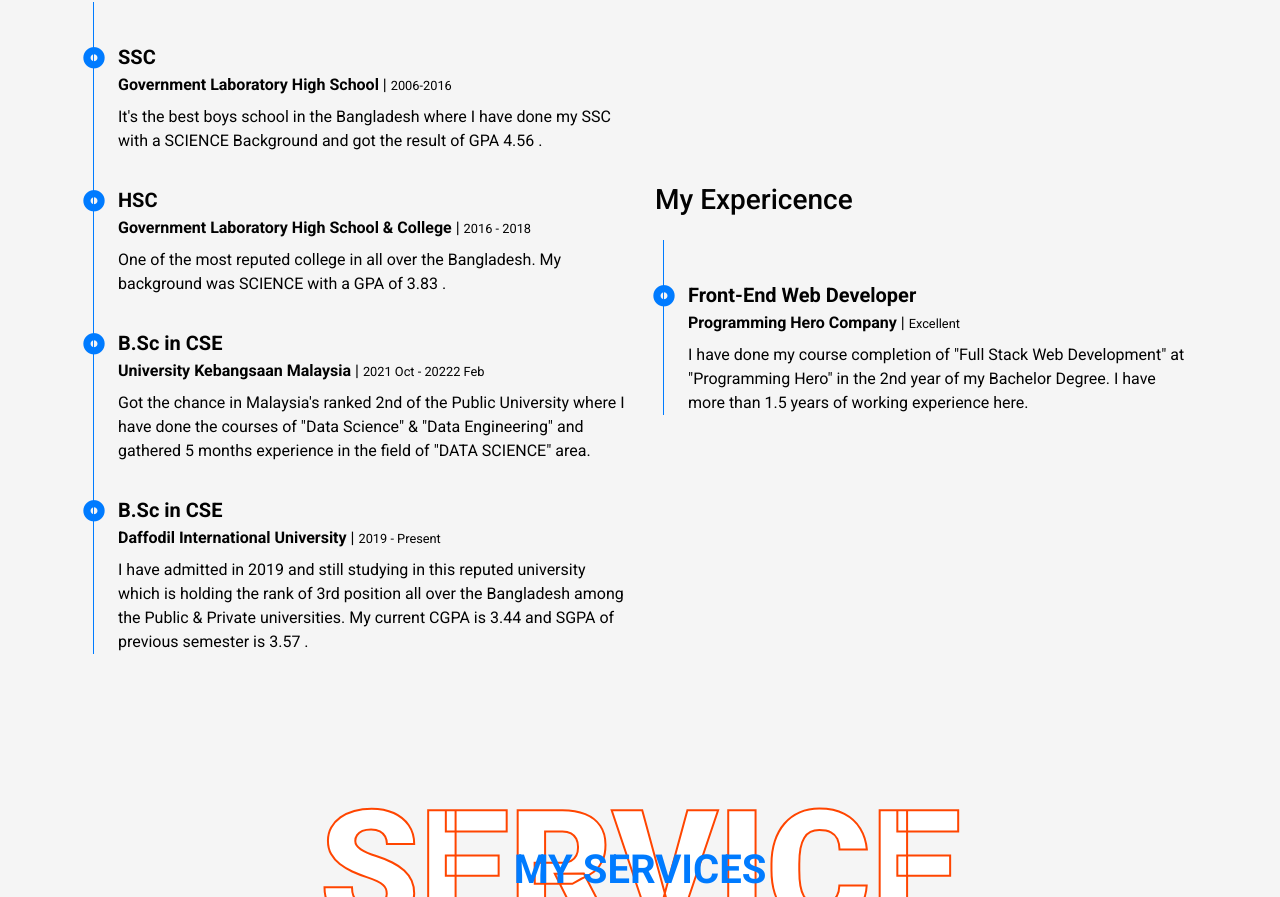
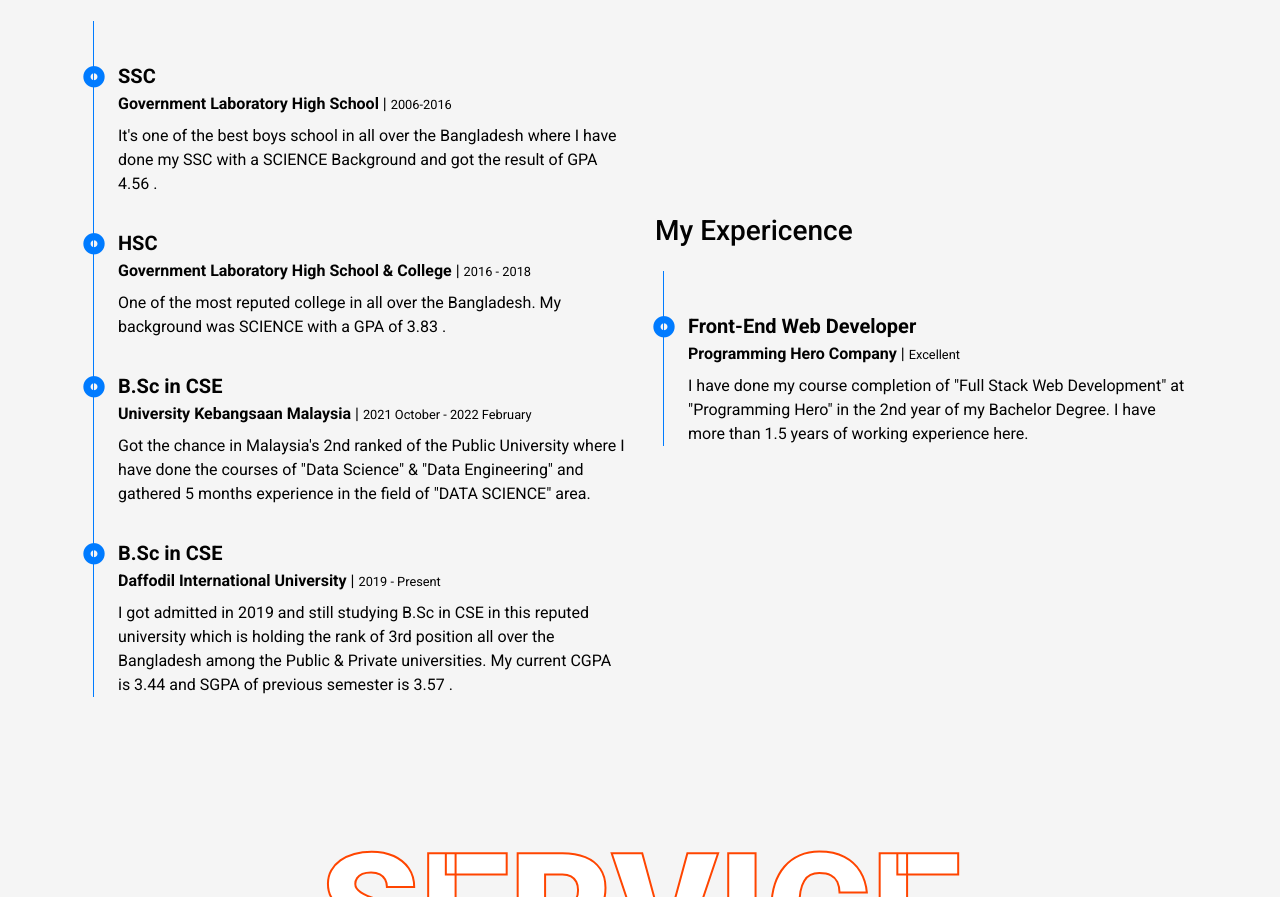
Before and after one commit to asif-599-nawaz/final-personal-portfolio, a plain HTML site: page index.html in a window 1280 px wide. Shown: the part 2299-3196 px from the top of the page. Drawn offline with nearby package versions, Linux system fonts and the light colour scheme.

Commit message:
IT'S DONE

```diff
--- a/index.html
+++ b/index.html
@@ -96,11 +96,11 @@
                         <div class="col-sm-6 py-2"><h6>Name: <span class="text-secondary">Asif Nawaz</span></h6></div>
                         <div class="col-sm-6 py-2"><h6>Birthday: <span class="text-secondary">5th November 1999</span></h6></div>
                         <div class="col-sm-6 py-2"><h6>Degree: <span class="text-secondary">B.Sc in CSE</span></h6></div>
-                        <div class="col-sm-6 py-2"><h6>Experience: <span class="text-secondary">2 Years</span></h6></div>
+                        <div class="col-sm-6 py-2"><h6>Experience: <span class="text-secondary">1.5 Years</span></h6></div>
                         <div class="col-sm-6 py-2"><h6>Phone: <span class="text-secondary">+8801882679101</span></h6></div>
-                        <div class="col-sm-6 py-2"><h6>Email: <span class="text-secondary">nawaz.ador999@gmail.com</span></h6></div>
+                        <div class="col-sm-6 py-2"><h6>Email: <span class="text-secondary">asif15-2499@diu.edu.bd <br> nawaz.ador999@gmail.com</span></h6></div>
                         <div class="col-sm-6 py-2"><h6>Address: <span class="text-secondary">16/C/1, Tolarbag, Mirpur - 01, Dhaka-1216</span></h6></div>
-                        <div class="col-sm-6 py-2"><h6>Freelance: <span class="text-secondary">Available at UPWORK & FIVERR</span></h6></div>
+
                     </div>
                     <a href="https://www.linkedin.com/in/asif-nawaz-3a778820a/" class="btn blue btn-outline-primary mr-4">Hire Me</a>
                     <a href="https://www.facebook.com/profile.php?id=100005395876514" class="btn btn-outline-primary">Learn More</a>
@@ -201,7 +201,7 @@
                             <i class="far fa-dot-circle text-primary position-absolute" style="top: 2px; left: -35px; font-size: 22px;"></i>
                             <h5 class="font-weight-bold mb-1">SSC</h5>
                             <p class="mb-2"><strong>Government Laboratory High School</strong> | <small>2006-2016</small></p>
-                            <p>It's the best boys school in the Bangladesh where I have done my SSC with a SCIENCE Background and got the result of GPA 4.56 .</p>
+                            <p>It's one of the best boys school in all over the Bangladesh where I have done my SSC with a SCIENCE Background and got the result of GPA 4.56 .</p>
                         </div>
                         <div class="position-relative ex-me mb-4">
                             <i class="far fa-dot-circle text-primary position-absolute" style="top: 2px; left: -35px;  font-size: 22px;"></i>
@@ -212,15 +212,15 @@
                         <div class="position-relative ex-me mb-4">
                             <i class="far fa-dot-circle text-primary position-absolute" style="top: 2px; left: -35px;  font-size: 22px;"></i>
                             <h5 class="font-weight-bold mb-1">B.Sc in CSE</h5>
-                            <p class="mb-2"><strong>University Kebangsaan Malaysia </strong> | <small>2021 Oct - 20222 Feb</small></p>
-                            <p>Got the chance in Malaysia's ranked 2nd of the Public University where I have done the courses of "Data Science" & "Data Engineering" and gathered 5 months experience in the field of "DATA SCIENCE" area.</p>
+                            <p class="mb-2"><strong>University Kebangsaan Malaysia </strong> | <small>2021 October - 2022 February</small></p>
+                            <p>Got the chance in Malaysia's  2nd ranked of the Public University where I have done the courses of "Data Science" & "Data Engineering" and gathered 5 months experience in the field of "DATA SCIENCE" area.</p>
                         </div>
 
                         <div class="position-relative ex-me mb-4">
                             <i class="far fa-dot-circle text-primary position-absolute" style="top: 2px; left: -35px;  font-size: 22px;"></i>
                             <h5 class="font-weight-bold mb-1">B.Sc in CSE</h5>
                             <p class="mb-2"><strong>Daffodil International University</strong> | <small>2019 - Present</small></p>
-                            <p>I have admitted in 2019 and still studying in this reputed university which is holding the rank of 3rd position all over the Bangladesh among the Public & Private universities. My current CGPA is 3.44 and SGPA of previous semester is 3.57 .</p>
+                            <p>I got admitted in 2019 and still studying B.Sc in CSE in this reputed university which is holding the rank of 3rd position all over the Bangladesh among the Public & Private universities. My current CGPA is 3.44 and SGPA of previous semester is 3.57 .</p>
                         </div>
                     </div>
                 </div>
```
